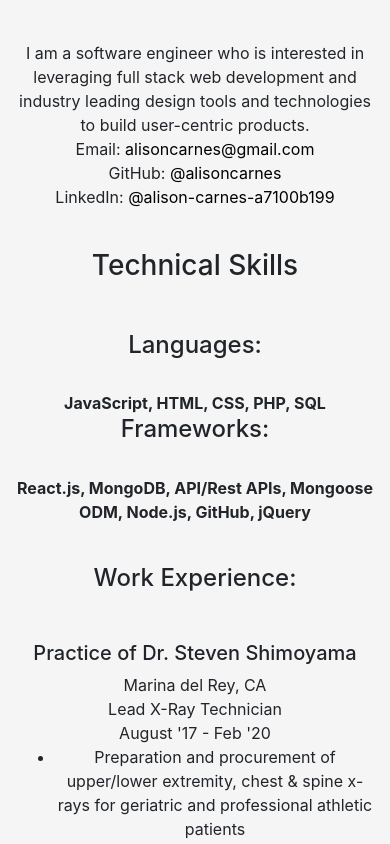
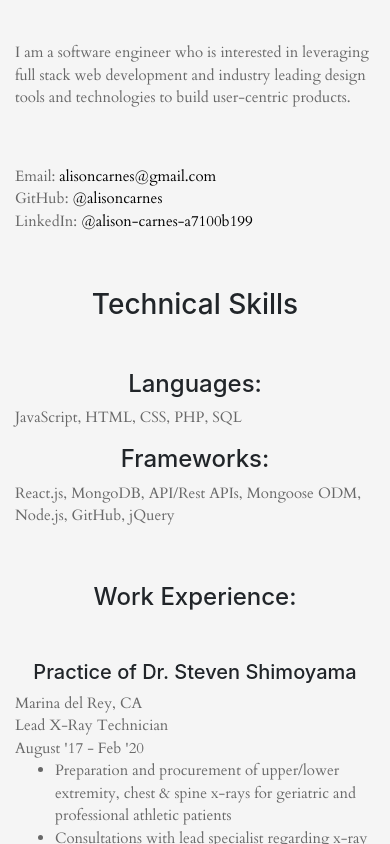
Before and after one commit to alisoncarnes/my-portfolio, a React (Create React App) app: page /resume in a window 390 px wide. Shown: the part 760-1604 px from the top of the page. Built offline with nearby package versions, Linux system fonts and the light colour scheme.

Commit message:
edited resume page

```diff
--- a/src/components/Resume.js
+++ b/src/components/Resume.js
@@ -18,12 +18,13 @@ class Resume extends Component {
             <div className="empty-div"/>
             <div className="row">
               <div className="col">
-              I am a software engineer who is interested in leveraging full stack web development and industry leading design tools and technologies to build user-centric products.
+              <p>I am a software engineer who is interested in leveraging full stack web development and industry leading design tools and technologies to build user-centric products.</p>
               </div>
+              <div className="empty-div"/>
               <div className="col">
-              Email: <a href="mailto:alisoncarnes@gmail.com">alisoncarnes@gmail.com</a><br/>
+              <p>Email: <a href="mailto:alisoncarnes@gmail.com">alisoncarnes@gmail.com</a><br/>
               GitHub: <a href="https://github.com/alisoncarnes">@alisoncarnes</a> <br/>
-              LinkedIn: <a href="https://www.linkedin.com/in/alison-carnes-a7100b119/">@alison-carnes-a7100b199</a> <br/>
+              LinkedIn: <a href="https://www.linkedin.com/in/alison-carnes-a7100b119/">@alison-carnes-a7100b199</a> </p>
               </div>
             </div>
             <div className="empty-div"/>
@@ -31,19 +32,19 @@ class Resume extends Component {
             <div className="empty-div"/>
             <div className="row">
               <div className="col">
-              <h4>Languages:</h4> <br/>
-              <b>JavaScript, HTML, CSS, PHP, SQL</b>
+              <h4>Languages:</h4>
+              <p>JavaScript, HTML, CSS, PHP, SQL</p>
 
               </div>
               <div className="col">
-              <h4>Frameworks:</h4> <br/>
-              <b>React.js, MongoDB, API/Rest APIs, Mongoose ODM, Node.js, GitHub, jQuery</b>
+              <h4>Frameworks:</h4>
+              <p>React.js, MongoDB, API/Rest APIs, Mongoose ODM, Node.js, GitHub, jQuery</p>
               </div>
             </div>
             <div className="empty-div"/>
             <h4>Work Experience:</h4>
             <div className="empty-div"/>
-            <h5>Practice of Dr. Steven Shimoyama</h5>
+            <h5>Practice of Dr. Steven Shimoyama</h5><p>
             Marina del Rey, CA<br/>
             Lead X-Ray Technician<br/>
             August '17 - Feb '20<br/>
@@ -52,6 +53,7 @@ class Resume extends Component {
               <li>Consultations with lead specialist regarding x-ray interpretations and outcomes</li>
               <li>Explanation of x-ray results and potential next steps for patients</li>
             </ul>
+            </p>
 
 
 
@@ -60,10 +62,12 @@ class Resume extends Component {
             <div className="empty-div"/>
 
             <h5>General Assembly</h5>
+            <p>
             Award winning, industry leading software immersive program with a focus on HTML, CSS, JavaScript, PHP, modern front-end frameworks, back-end web applications and API development with modern programming languages and MVC, and consummation of third-party APIs. GA also focused on collaboration in teams using agile development workflow and widely accepted collaboration practices in Git/Github
             <br/><br/>
             <b>Software Engineering</b><br/>
             August '20 - Nov '20
+            </p>
         </div>
     );
   }
--- a/src/index.css
+++ b/src/index.css
@@ -204,7 +204,7 @@ ion-icon {
 
   p{
     text-align: left;
-    font-size: 10px;
+    font-size: 15px;
   }
 
 
```
Also changed, not shown: 1 other file (tests, documents, lock files or other folders).
